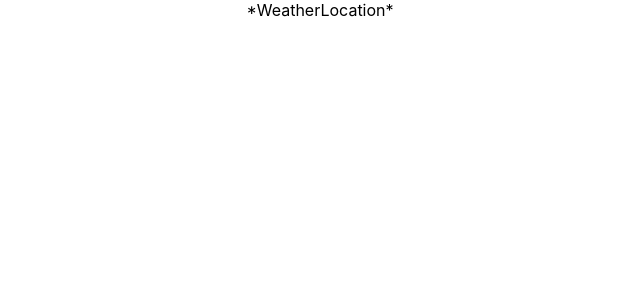
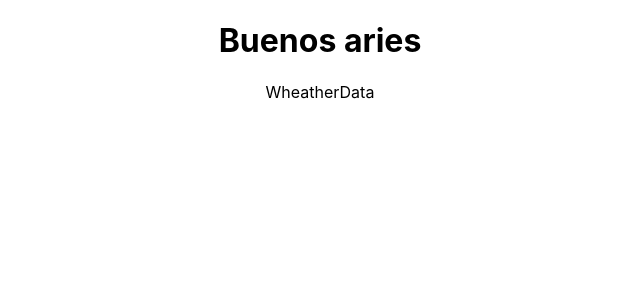
Before and after one commit to ricardocastilloisc/weatherapp, a React (Create React App) app: page / in a window 1280 px wide. Shown: the top 300 px of the page, without its empty margins (320-960 px from the left). Built offline with nearby package versions, Linux system fonts and the light colour scheme.

Commit message:
012 Ejercicio Creacion de componentes e importacion

```diff
--- a/src/App.js
+++ b/src/App.js
@@ -7,7 +7,8 @@
   render() {
     return (
       <div className="App">
-      <WeatherLocation></WeatherLocation>
+      <WeatherLocation>
+      </WeatherLocation>
       </div>
     );
   }
--- /dev/null
+++ b/src/components/Location.js
@@ -0,0 +1,7 @@
+import  React  from 'react';
+
+const Location =  () => (
+    <div><h1>Buenos aries</h1></div>
+ );
+
+ export default Location;
--- /dev/null
+++ b/src/components/WeatherData.js
@@ -0,0 +1,7 @@
+import  React  from 'react';
+
+const WeatherData = () => (
+<div>WheatherData</div>
+);
+
+export default WeatherData;
--- a/src/components/WeatherLocation.js
+++ b/src/components/WeatherLocation.js
@@ -1,8 +1,12 @@
 import React from 'react';
+import Location from './Location';
+import WeatherData from './WeatherData';
 
 const WeatherLocation = () => (
     <div>
-     *WeatherLocation*
+     <Location></Location>
+     <WeatherData></WeatherData>
+
     </div>
 );
 
```
